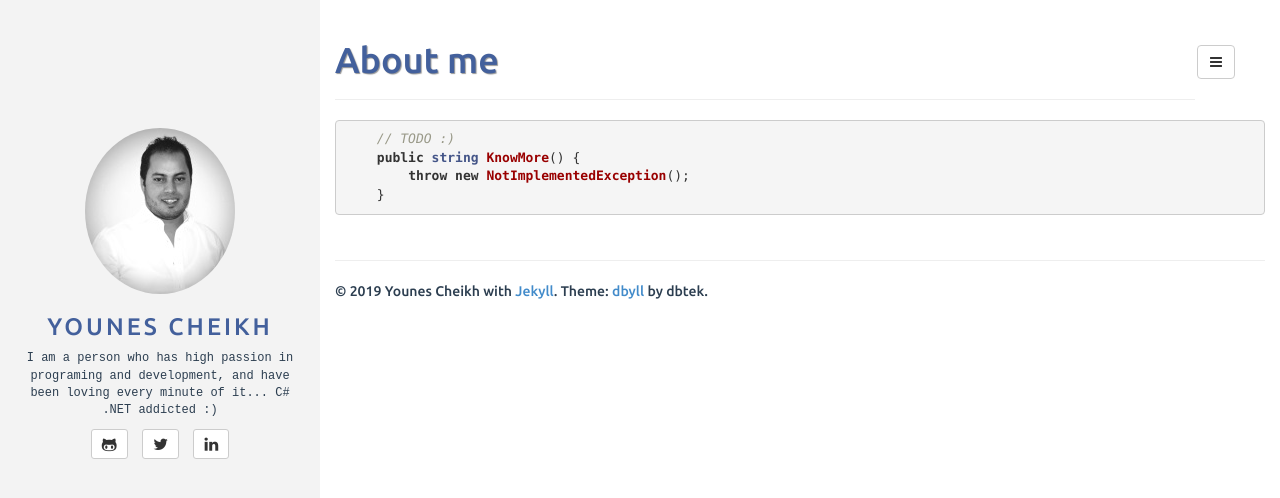
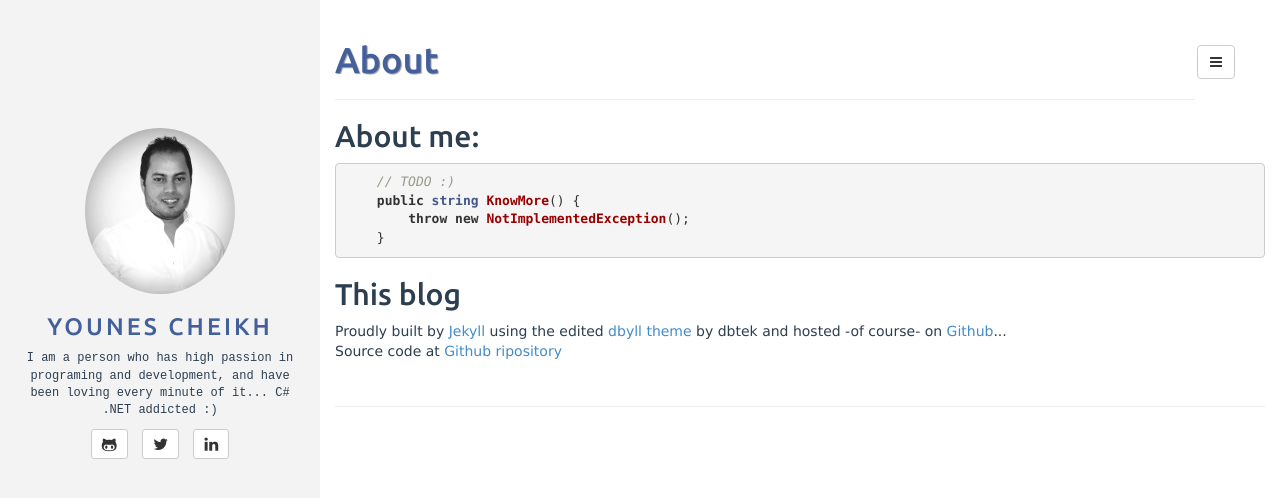
Before and after one commit to cyounes/cyounes.github.io, a Jekyll site: the page built from about.md, in a window 1280 px wide. Shown: the top 498 px of the page. Built offline with Jekyll 4.4.1, drawn with Linux system fonts in a browser that asks for light colours.

Commit message:
Add about page and edited time format

```diff
--- a/_includes/default.html
+++ b/_includes/default.html
@@ -110,9 +110,10 @@
 
 		<footer>
 			<hr/>
-			<p>
+			<!-- Copy rights moved to a dedicated page :) -->
+			<!--<p>
 				&copy; {{ site.time | date: '%Y' }} {{ site.author.name }} with <a href="http://jekyllrb.com/">Jekyll</a>. Theme: <a href="https://github.com/dbtek/dbyll">dbyll</a> by dbtek.
-			</p>
+			</p>-->
 		</footer>
 	</div>
 
--- a/_includes/sidebar.html
+++ b/_includes/sidebar.html
@@ -85,4 +85,8 @@
 		</li>
 	</ul>
 </div>
+
+<!--<div>
+	<a class="twitter-timeline" data-link-color="#43609C" href="https://twitter.com/cYounes?ref_src=twsrc%5Etfw">Tweets by cYounes</a> <script async src="https://platform.twitter.com/widgets.js" charset="utf-8"></script>
+</div>-->
 <!-- sidebar.html end -->
--- /dev/null
+++ b/about.md
@@ -0,0 +1,21 @@
+---
+layout: page
+title: About
+nav_menu: true
+---
+
+## About me:
+{% highlight csharp %}
+    // TODO :)
+    public string KnowMore() {
+        throw new NotImplementedException();
+    }
+{% endhighlight %}
+
+## This blog
+
+<p>
+        Proudly built by <a href="http://jekyllrb.com/">Jekyll</a> using the edited <a href="https://github.com/dbtek/dbyll">dbyll theme</a> by dbtek and hosted -of course- on <a href="https://github.com">Github</a>...
+        <br />
+        Source code at <a href="https://github.com/cyounes/cyounes.github.io">Github ripository</a>
+</p>
--- a/index.html
+++ b/index.html
@@ -19,9 +19,9 @@ tagline: Blog
     {{ post.date | date: "%Y" }}
   </span>
 
-  <h2>
+  <h1>
     <a href="{{ site.BASE_PATH }}{{ post.url }}">{{ post.title }}</a>
-  </h2>
+  </h1>
 
   <div>
     {% if post.fullview %}
```
Also changed, not shown: _posts/2015-01-02-observable-concurrent-queue.md (+4 -4 lines), _posts/2016-01-24-prism-custom-view-model-locator.md (+2 -2 lines), _posts/2017-01-24-Set-Session-Key-for-Dto.md (+2 -2 lines), about.html (deleted, +0 -12 lines).
